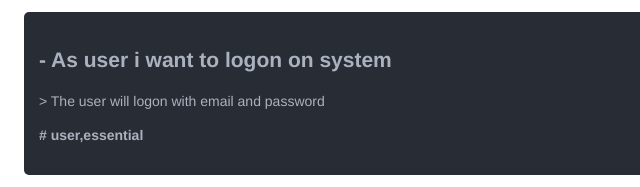
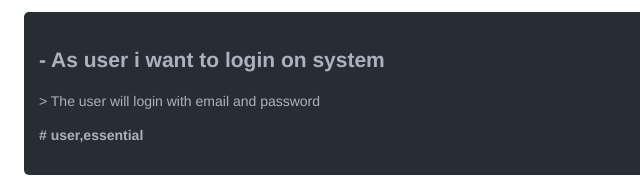
Before and after one commit to upis/upis.github.io, a plain HTML site: page index.html in a window 1280 px wide. Shown: the part 179-366 px from the top of the page, 266-906 px from the left. Drawn offline with Linux system fonts and the light colour scheme.

Commit message:
Corrige texto de exemplo
Invés de "Logon", o correto seria "Login", já que o especificado é usar email e senha.

```diff
--- a/index.html
+++ b/index.html
@@ -24,8 +24,8 @@
           <p>You will need use our markup style but it's so easy...
             Well... you will use "- " for issue title, "> " for issue description and "# " for issue labels (multiple labels will be separated by comma). Eg:</p>
             <div class="code-block cmd text-left">
-              <h2>- As user i want to logon on system</h2>
-              <p>> The user will logon with email and password</p>
+              <h2>- As user i want to login on system</h2>
+              <p>> The user will login with email and password</p>
               <p><b># user,essential</b> </p>
             </div>
             <div class="inform warning">
```
